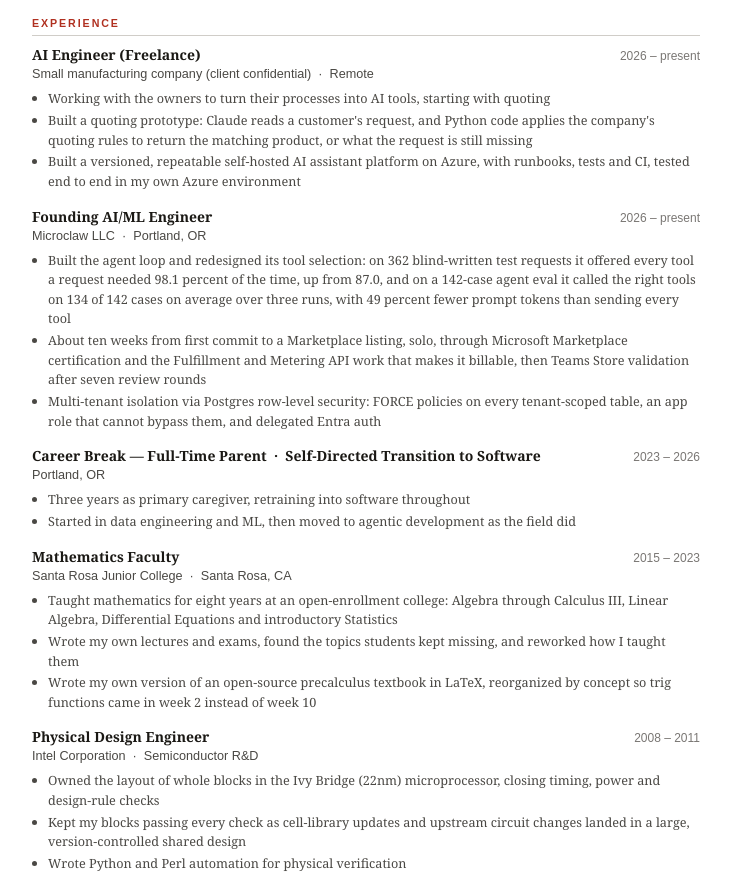
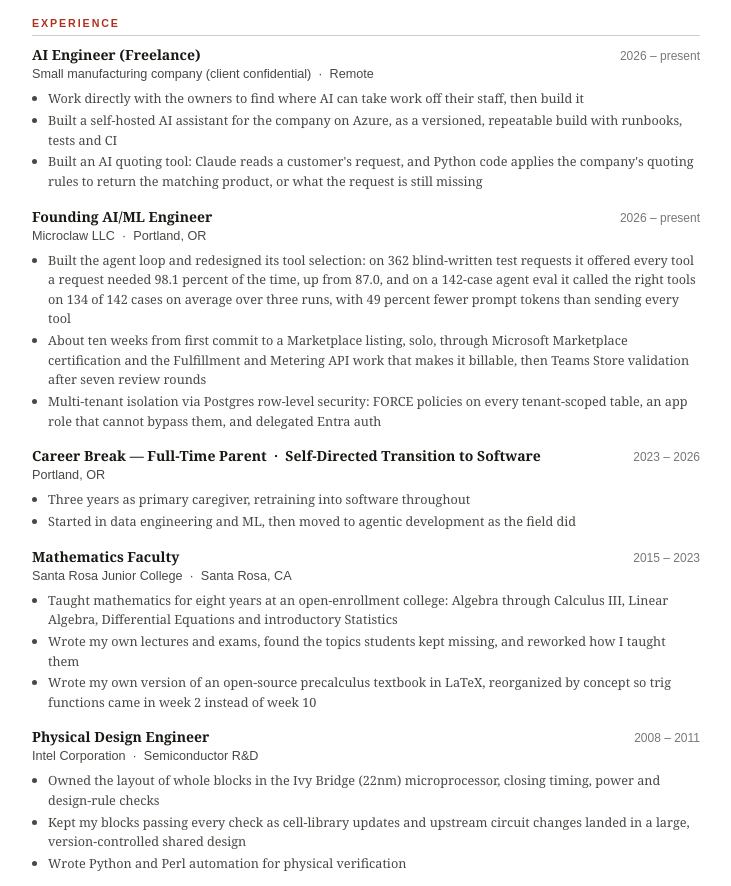
Before and after one commit to mtichikawa/mtichikawa.github.io, a plain HTML site: page resume.html in a window 1280 px wide. Shown: the part 1115-2001 px from the top of the page, without its empty margins (274-1005 px from the left). Drawn offline with Linux system fonts and the light colour scheme.

Commit message:
Resume: freelance entry, add the AI assistant, drop the hedges
Co-Authored-By: Claude Opus 5.5 <noreply@anthropic.com>

```diff
--- a/resume.html
+++ b/resume.html
@@ -304,9 +304,9 @@
     </div>
     <p class="exp-org">Small manufacturing company (client confidential) &nbsp;·&nbsp; Remote</p>
     <ul class="exp-bullets">
-      <li>Working with the owners to turn their processes into AI tools, starting with quoting</li>
-      <li>Built a quoting prototype: Claude reads a customer's request, and Python code applies the company's quoting rules to return the matching product, or what the request is still missing</li>
-      <li>Built a versioned, repeatable self-hosted AI assistant platform on Azure, with runbooks, tests and CI, tested end to end in my own Azure environment</li>
+      <li>Work directly with the owners to find where AI can take work off their staff, then build it</li>
+      <li>Built a self-hosted AI assistant for the company on Azure, as a versioned, repeatable build with runbooks, tests and CI</li>
+      <li>Built an AI quoting tool: Claude reads a customer's request, and Python code applies the company's quoting rules to return the matching product, or what the request is still missing</li>
     </ul>
   </div>
 
```
Also changed, not shown: 1 other file.
